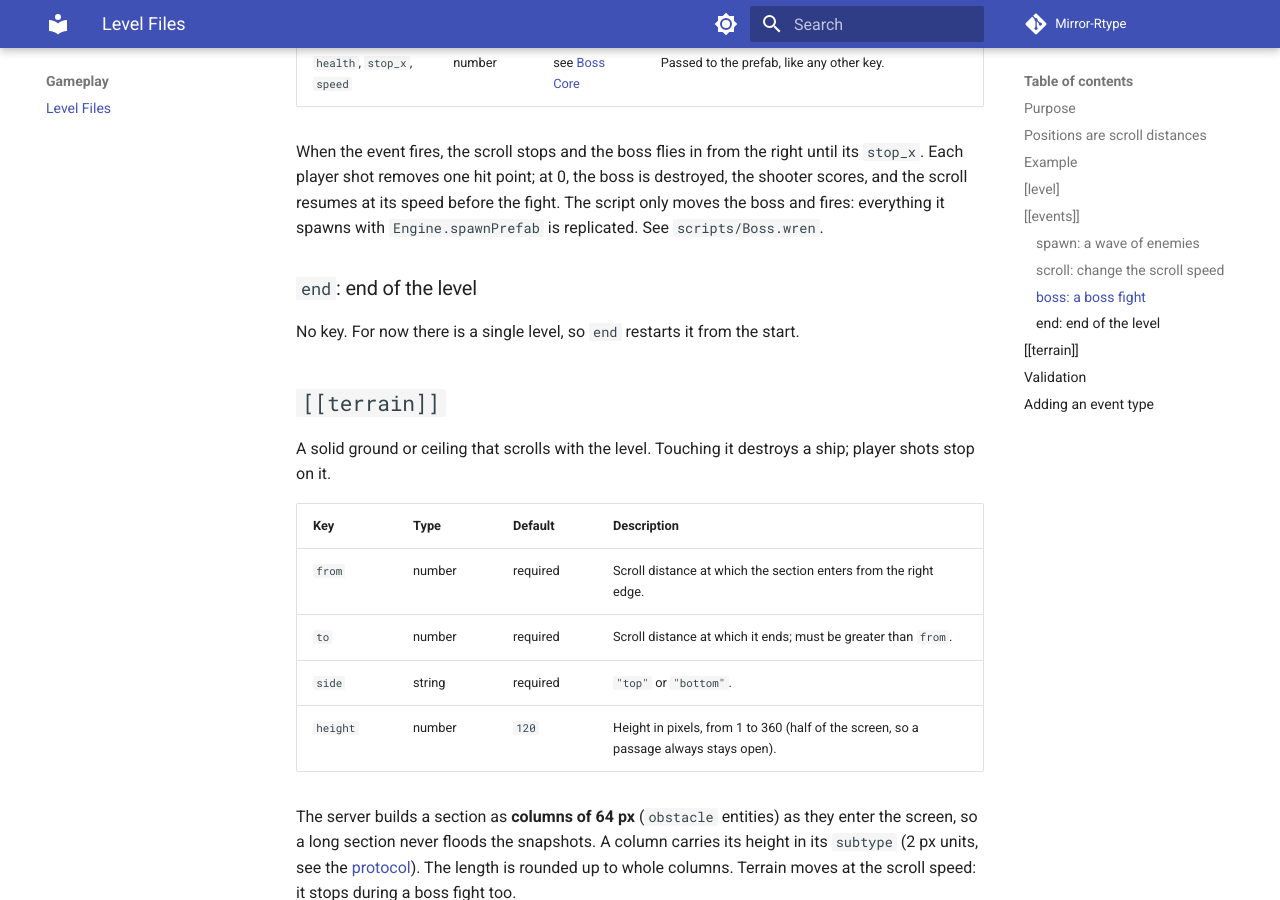
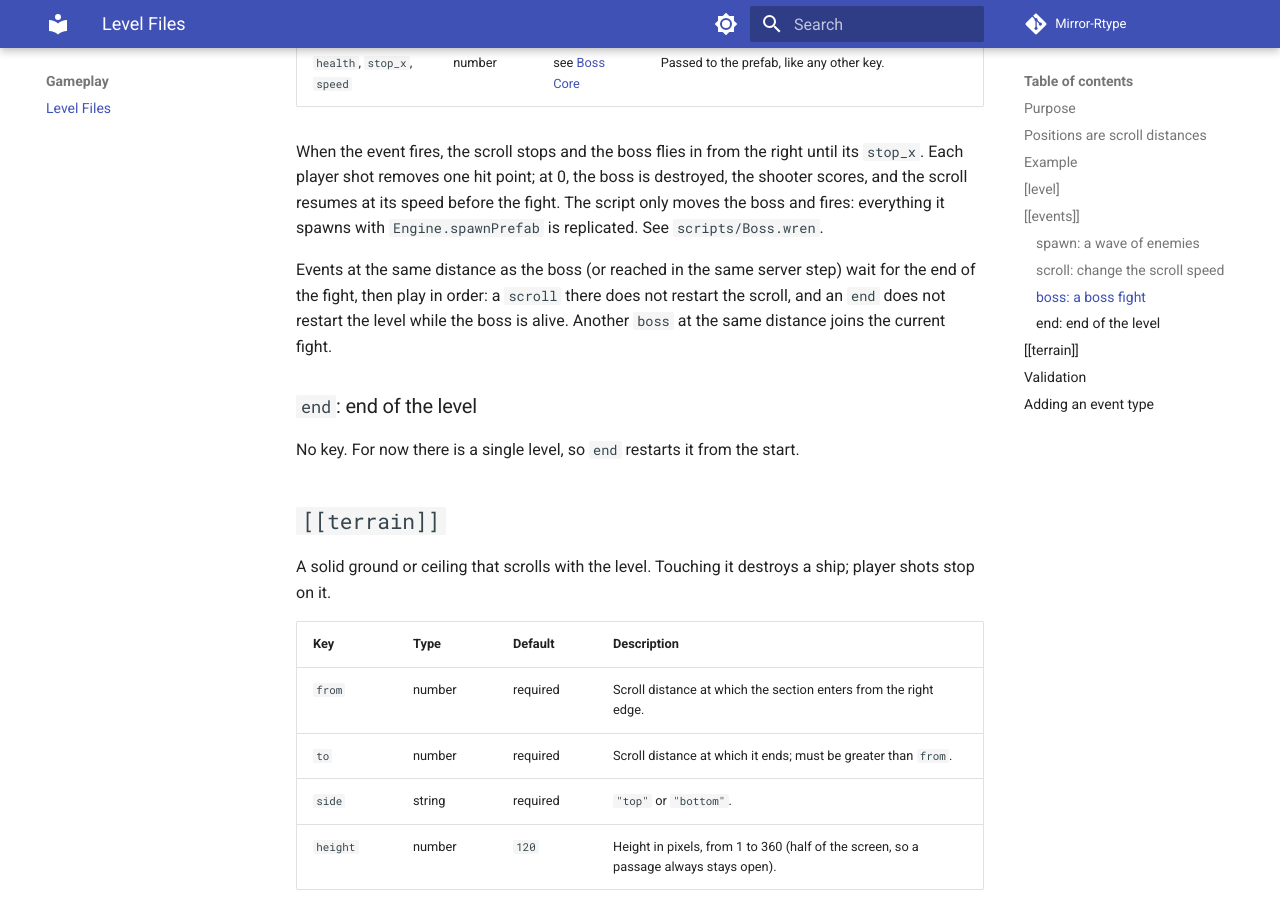
Before and after one commit to Matt4401/Mirror-Rtype, an MkDocs documentation site: the page built from docs/gameplay/levels.md, in a window 1280 px wide and 900 px high, scrolled down 3051 px. Built offline with MkDocs 1.6.1 and Material for MkDocs 9.7.7, drawn with Linux system fonts in a browser that asks for light colours; comment, search, counter and statistics services are not loaded.

Commit message:
docs(server): explain what happens to events at the boss distance

```diff
--- a/docs/gameplay/levels.md
+++ b/docs/gameplay/levels.md
@@ -110,6 +110,10 @@ removes one hit point; at 0, the boss is destroyed, the shooter scores, and the
 fight. The script only moves the boss and fires: everything it spawns with `Engine.spawnPrefab` is replicated. See
 `scripts/Boss.wren`.
 
+Events at the same distance as the boss (or reached in the same server step) wait for the end of the fight, then play
+in order: a `scroll` there does not restart the scroll, and an `end` does not restart the level while the boss is alive.
+Another `boss` at the same distance joins the current fight.
+
 ### `end`: end of the level
 
 No key. For now there is a single level, so `end` restarts it from the start.
```
